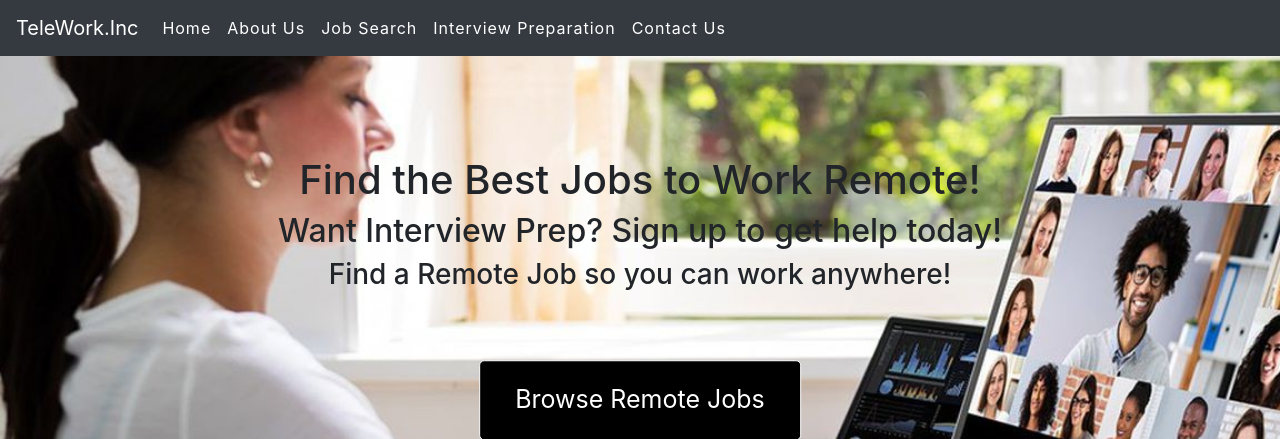
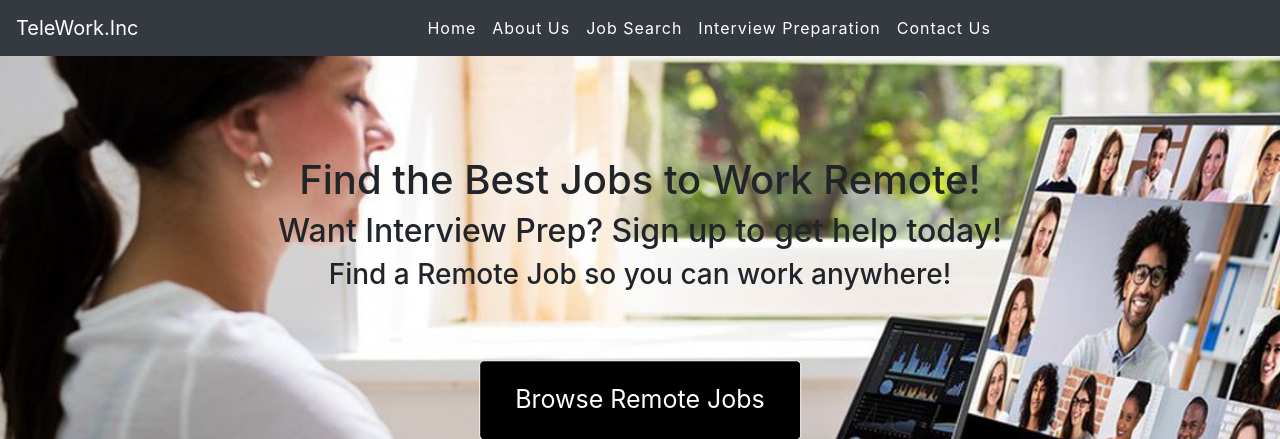
Before and after one commit to CSU-ITCapstone-Fall-23/TeleWork, a Flask app: page / in a window 1280 px wide. Shown: the top 439 px of the page. Run offline with Flask 3, Linux system fonts and the light colour scheme; some libraries are stand-ins or nearby versions.

Commit message:
centered navbar

```diff
--- a/templates/about.html
+++ b/templates/about.html
@@ -45,7 +45,7 @@
         <button class="navbar-toggler" type="button" data-toggle="collapse" data-target="#navbarNavAltMarkup" aria-controls="navbarNavAltMarkup" aria-expanded="false" aria-label="Toggle navigation">
             <span class="navbar-toggler-icon"></span>
         </button>
-        <div class="collapse navbar-collapse" id="navbarNavAltMarkup">
+        <div class="collapse navbar-collapse justify-content-center" id="navbarNavAltMarkup">
             <div class="navbar-nav">
                 <a class="nav-item nav-link active" href="{{ url_for('home') }}">Home</a>
                 <a class="nav-item nav-link active" href="{{ url_for('about') }}">About Us</a>
@@ -55,6 +55,7 @@
             </div>
         </div>
     </nav>
+
 
 
         <div class="container mt-5">
--- a/templates/index.html
+++ b/templates/index.html
@@ -17,16 +17,6 @@
     }
 
 
-    /* .navbar-light .navbar-nav .nav-link {
-      color: black;
-    }
-
-    .navbar-light .navbar-nav .nav-item.active .nav-link {
-      background-color: blue;
-      color: blue;
-    }
-     */
-
     </style>
   <body>
 
@@ -35,7 +25,7 @@
       <button class="navbar-toggler" type="button" data-toggle="collapse" data-target="#navbarNavAltMarkup" aria-controls="navbarNavAltMarkup" aria-expanded="false" aria-label="Toggle navigation">
           <span class="navbar-toggler-icon"></span>
       </button>
-      <div class="collapse navbar-collapse" id="navbarNavAltMarkup">
+      <div class="collapse navbar-collapse justify-content-center" id="navbarNavAltMarkup">
           <div class="navbar-nav">
               <a class="nav-item nav-link active" href="{{ url_for('home') }}">Home</a>
               <a class="nav-item nav-link active" href="{{ url_for('about') }}">About Us</a>
@@ -48,6 +38,7 @@
 
 
 
+
   <div class="container">
       <h1>Find the Best Jobs to Work Remote!</h1>
       <h2>Want Interview Prep? Sign up to get help today!</h2>
@@ -57,17 +48,6 @@
   <a href="{{ url_for('job_search') }}">
     <button class="button">Browse Remote Jobs</button>
   </a>
-      <!-- <div class="footer footer-dark">
-      <footer>
-        <p>&copy; 2023 TeleWork.Inc</p>
-        <ul>
-          <li>Adeola Ogundipe</li>
-          <li>Amanda Candies</li>
-          <li>Kanesha Mcgraw</li>
-        </ul>
-      </footer>
-    </div> -->
-
 
     <link rel="stylesheet" href="https://maxcdn.bootstrapcdn.com/bootstrap/4.0.0/css/bootstrap.min.css">
     <script src="https://code.jquery.com/jquery-3.2.1.slim.min.js"></script>
--- a/templates/template.html
+++ b/templates/template.html
@@ -22,7 +22,7 @@
       <button class="navbar-toggler" type="button" data-toggle="collapse" data-target="#navbarNavAltMarkup" aria-controls="navbarNavAltMarkup" aria-expanded="false" aria-label="Toggle navigation">
           <span class="navbar-toggler-icon"></span>
       </button>
-      <div class="collapse navbar-collapse" id="navbarNavAltMarkup">
+      <div class="collapse navbar-collapse justify-content-center" id="navbarNavAltMarkup">
           <div class="navbar-nav">
               <a class="nav-item nav-link active" href="{{ url_for('home') }}">Home</a>
               <a class="nav-item nav-link active" href="{{ url_for('about') }}">About Us</a>
@@ -32,6 +32,7 @@
           </div>
       </div>
   </nav>
+
 
   </nav>
     <div class="container mt-5">
```
